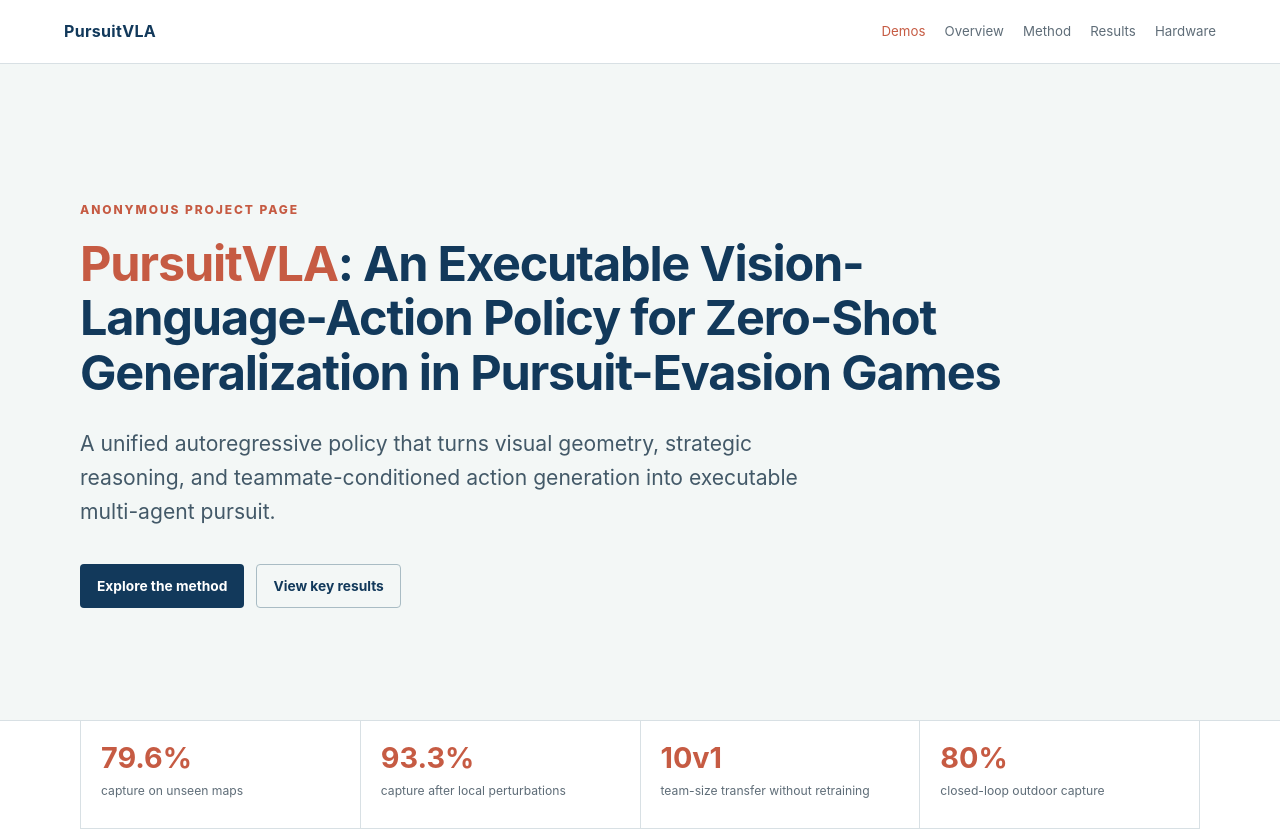
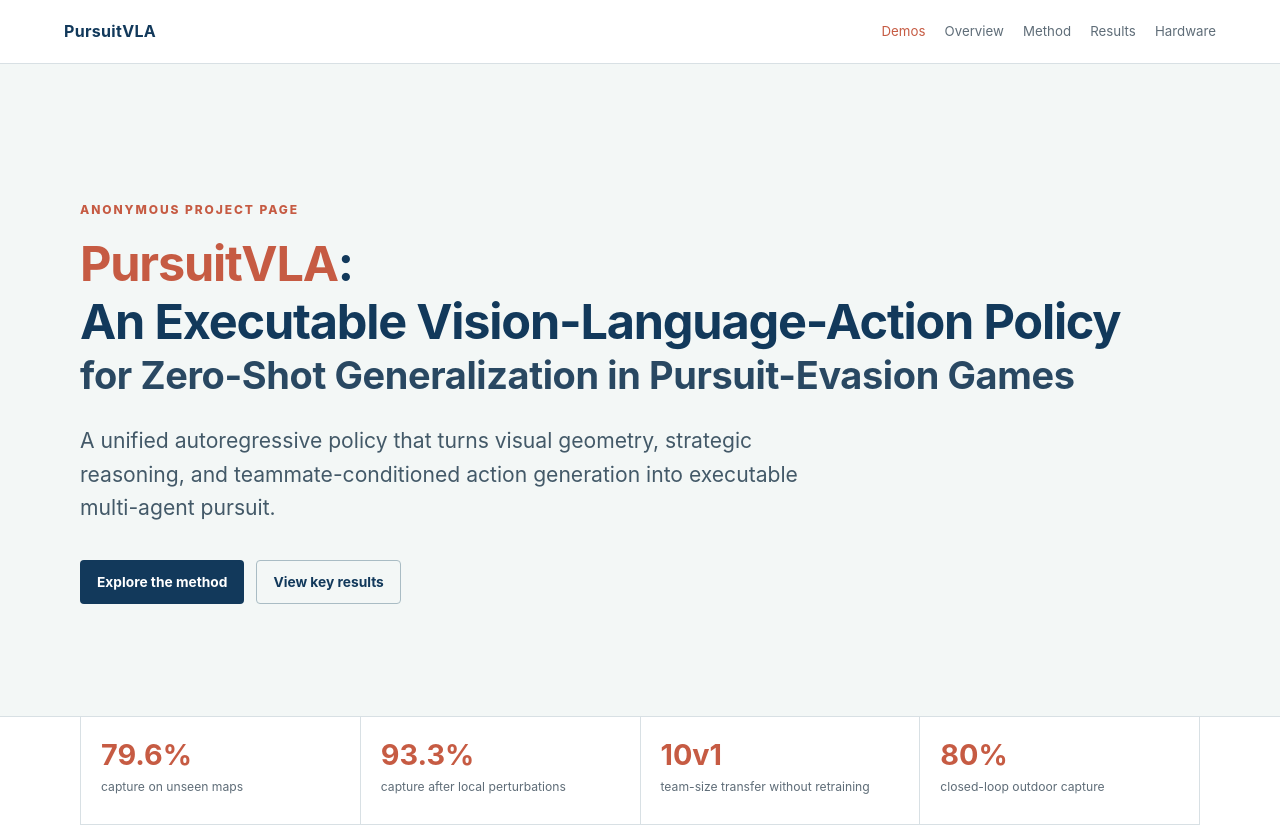
Before and after one commit to Anonymous1111111111123/pursuitvla, a plain HTML site: page index.html in a window 1280 px wide. Shown: the top 832 px of the page. Drawn offline with Linux system fonts and the light colour scheme.

Commit message:
Refine full title hierarchy

```diff
--- a/index.html
+++ b/index.html
@@ -23,7 +23,7 @@
     <section class="hero" aria-labelledby="page-title">
       <div class="hero-inner">
         <p class="eyebrow">Anonymous project page</p>
-        <h1 id="page-title"><span class="title-accent">PursuitVLA</span>: An Executable Vision-Language-Action Policy for Zero-Shot Generalization in Pursuit-Evasion Games</h1>
+        <h1 id="page-title"><span class="title-accent">PursuitVLA</span>:<span class="title-core">An Executable Vision-Language-Action Policy</span><span class="title-tail">for Zero-Shot Generalization in Pursuit-Evasion Games</span></h1>
         <p class="hero-lede">A unified autoregressive policy that turns visual geometry, strategic reasoning, and teammate-conditioned action generation into executable multi-agent pursuit.</p>
         <div class="hero-actions">
           <a class="button button-primary" href="#method">Explore the method</a>
--- a/styles.css
+++ b/styles.css
@@ -47,6 +47,8 @@ a { color: inherit; }
 h1, h2, h3 { margin: 0; line-height: 1.12; text-wrap: balance; }
 h1 { max-width: 1080px; color: var(--navy); font-size: clamp(2.05rem, 3.8vw, 3.85rem); letter-spacing: -.025em; }
 .title-accent { color: var(--coral); }
+.title-core { display: block; margin-top: .08em; color: var(--navy); }
+.title-tail { display: block; margin-top: .12em; color: #294862; font-size: .78em; font-weight: 700; letter-spacing: -.01em; }
 .hero-lede { max-width: 760px; margin: 1.7rem 0 0; color: #435968; font-size: clamp(1.05rem, 1.7vw, 1.32rem); }
 .hero-actions { display: flex; flex-wrap: wrap; gap: .75rem; margin-top: 2.2rem; }
 .button { display: inline-flex; align-items: center; justify-content: center; min-height: 44px; padding: 0 1rem; border: 1px solid transparent; border-radius: 4px; font-size: .86rem; font-weight: 750; text-decoration: none; }
```
